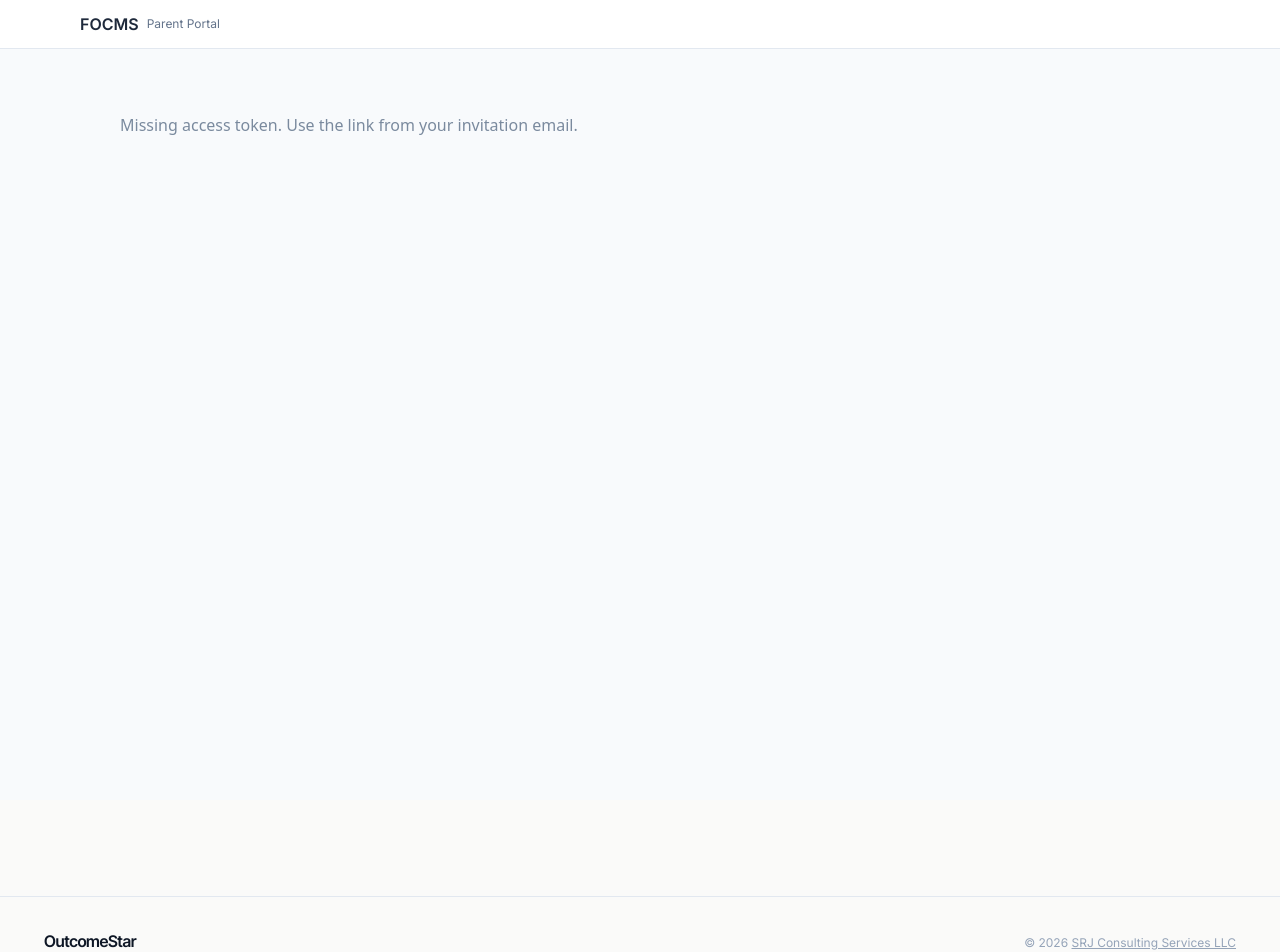
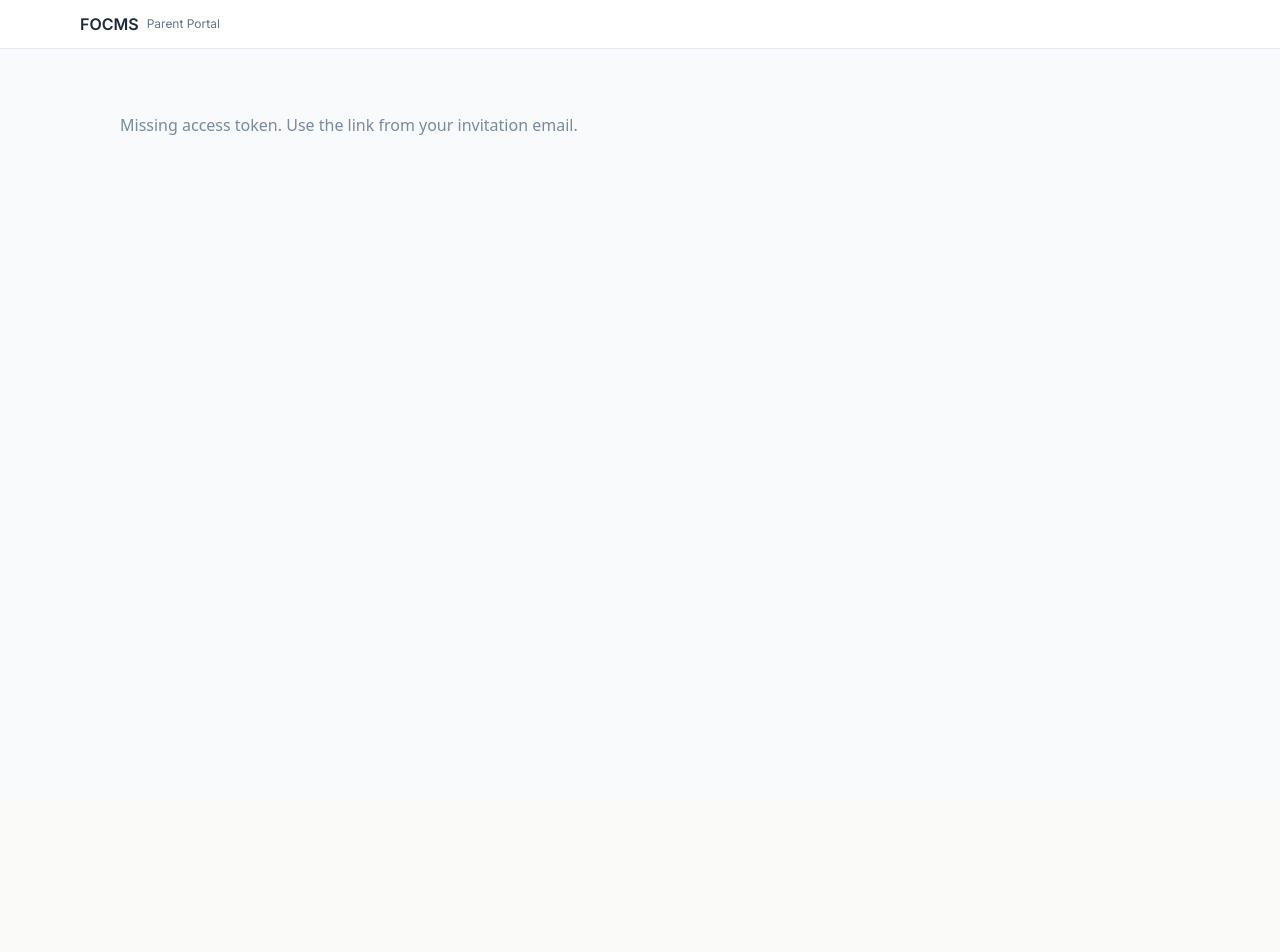
Before and after one commit to srjordan6/outcomestar, a Next.js app: page /parent/1/milestones in a window 1280 px wide. Shown: the top 952 px of the page. After the commit the page ends 800 px from the top, so only its background shows below. Built offline with nearby package versions, Linux system fonts and the light colour scheme.

Commit message:
v0.3.8 remove white footer, enlarge logo left

```diff
--- a/app/[slug]/ThemedSite.tsx
+++ b/app/[slug]/ThemedSite.tsx
@@ -242,24 +242,24 @@ export function ThemedSite({
             color: theme.soft,
             fontSize: 12,
             display: "flex",
-            justifyContent: "space-between",
-            gap: 12,
+            alignItems: "center",
+            gap: 20,
             flexWrap: "wrap",
           }}
         >
-          <p>{strings.footer}</p>
-          <p style={{ display: "flex", alignItems: "center", gap: 8, flexWrap: "wrap" }}>
-            <a href="https://outcomestar.app" style={{ display: "inline-flex", alignItems: "center", gap: 6, color: theme.accent, fontWeight: 700, textDecoration: "none" }}>
-              {/* eslint-disable-next-line @next/next/no-img-element */}
-              <img src="https://outcomestar.app/outcomestar_logo_primary.png" alt="outcomestar" style={{ height: 26, background: "#fff", borderRadius: 6, padding: "2px 6px" }} />
-            </a>
-            <span>
+          <a href="https://outcomestar.app" style={{ display: "inline-flex", alignItems: "center", flexShrink: 0 }}>
+            {/* eslint-disable-next-line @next/next/no-img-element */}
+            <img src="https://outcomestar.app/outcomestar_logo_primary.png" alt="outcomestar" style={{ height: 56, background: "#fff", borderRadius: 8, padding: "6px 12px" }} />
+          </a>
+          <div style={{ flex: 1, minWidth: 200 }}>
+            <p>{strings.footer}</p>
+            <p style={{ marginTop: 4 }}>
               &copy; 2026{" "}
               <a href="https://srjconsultingservices.com" style={{ color: theme.soft, textDecoration: "underline" }}>
                 SRJ Consulting Services LLC
               </a>
-            </span>
-          </p>
+            </p>
+          </div>
         </footer>
       </main>
     </div>
--- a/app/layout.tsx
+++ b/app/layout.tsx
@@ -20,20 +20,7 @@ export default function RootLayout({
     <html lang="en">
       <body className="min-h-screen">
         {children}
-        <footer className="mt-24 border-t border-rule">
-          <div className="mx-auto max-w-page px-6 py-8 flex items-baseline justify-between">
-            <span className="font-display font-semibold tracking-tight">
-              OutcomeStar
-            </span>
-            <span className="text-xs text-ink-fade">
-              © {new Date().getFullYear()}{" "}
-              <a href="https://srjconsultingservices.com" className="underline">
-                SRJ Consulting Services LLC
-              </a>
-            </span>
-          </div>
-        </footer>
-      </body>
+        </body>
     </html>
   );
 }
```
